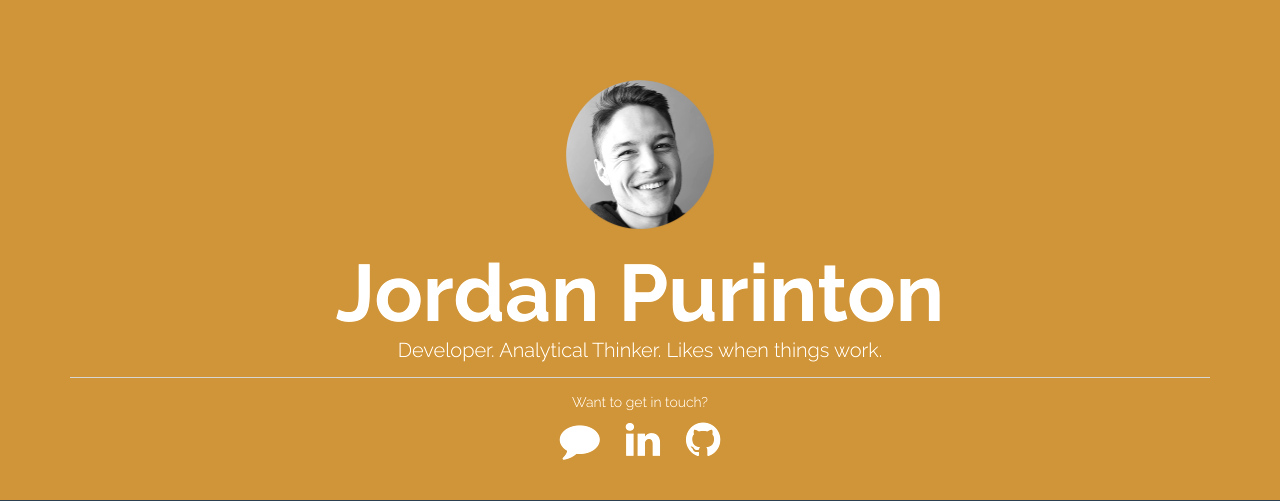
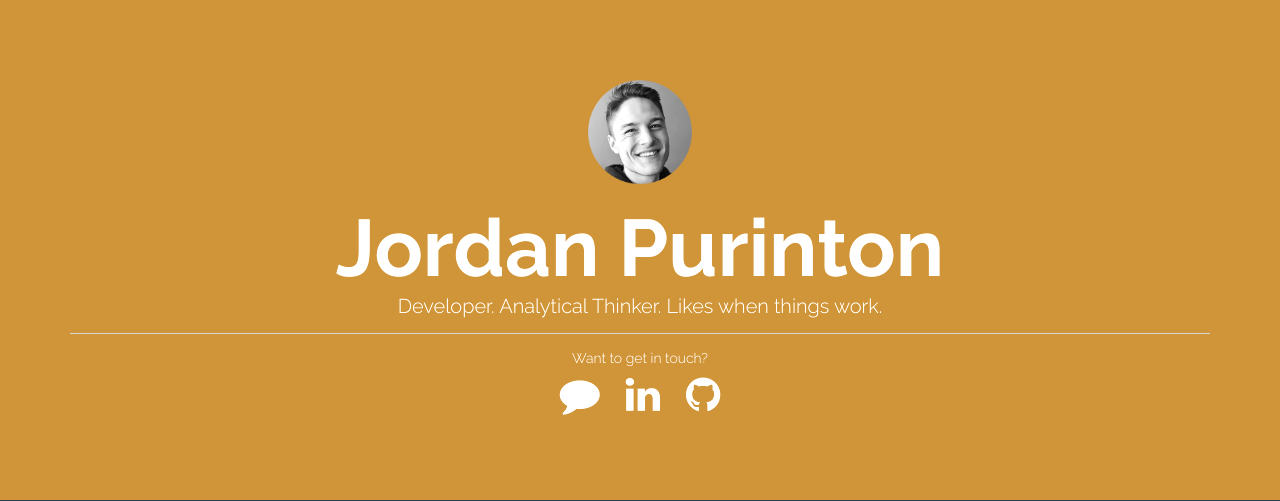
Before and after one commit to jordanpurinton/jordanpurinton.github.io, a PHP site: page / in a window 1280 px wide. Shown: the top 501 px of the page. Run offline with PHP 8.4, Linux system fonts and the light colour scheme; some libraries are stand-ins or nearby versions.

Commit message:
Update main.css

```diff
--- a/Theme/assets/css/main.css
+++ b/Theme/assets/css/main.css
@@ -75,7 +75,7 @@ li {
 
 #circlepic {
     top: 100px;
-    zoom: 50%;
+    zoom: 35%;
 
 }
 
```
